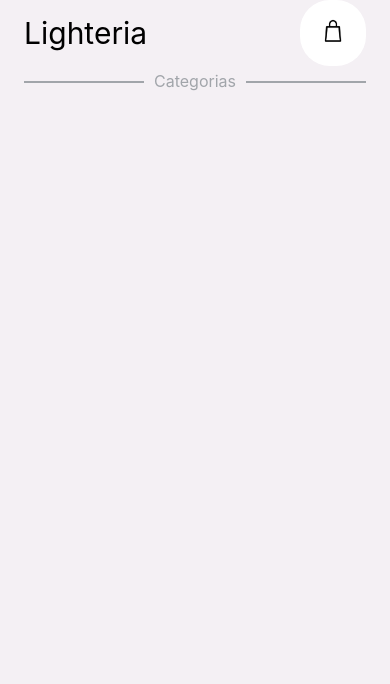
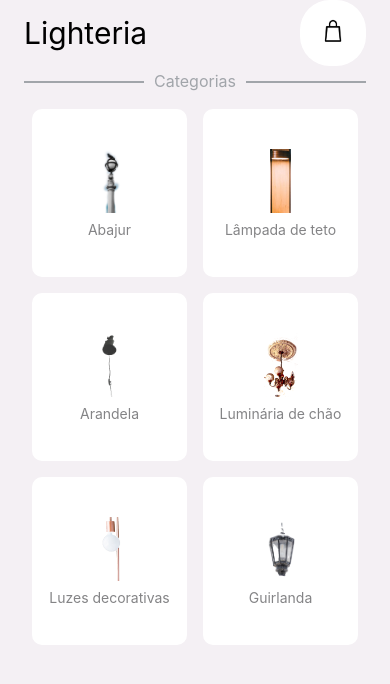
Before and after one commit to andreferreiraalves/react-native-lighteria, a React Native app: screen /ListaProdutos in a window 390 px wide. Shown: the top 684 px of the page. Built offline with nearby package versions, Linux system fonts and the light colour scheme.

Commit message:
card de produtos

```diff
--- a/App.js
+++ b/App.js
@@ -1,18 +1,31 @@
 import React from "react";
-import { StyleSheet, SafeAreaView } from "react-native";
-import ListaProdutos from "./src/views/ListaProdutos/ListaProdutos";
+import { NavigationContainer } from "@react-navigation/native";
+import { createNativeStackNavigator } from "@react-navigation/native-stack";
+
+import ListaProdutos from "./src/views/ListaProdutos";
+import DetalhesProduto from "./src/views/DetalhesProduto/";
+
+const Stack = createNativeStackNavigator();
 
 export default function App() {
   return (
-    <SafeAreaView style={styles.container}>
-      <ListaProdutos />
-    </SafeAreaView>
+    <NavigationContainer>
+      <Stack.Navigator defaultScreenOptions="ListaProdutos">
+        <Stack.Screen
+          name="ListaProdutos"
+          component={ListaProdutos}
+          options={{
+            headerShown: false,
+          }}
+        />
+        <Stack.Screen
+          name="DetalhesProduto"
+          component={DetalhesProduto}
+          options={{
+            headerShown: false,
+          }}
+        />
+      </Stack.Navigator>
+    </NavigationContainer>
   );
 }
-
-const styles = StyleSheet.create({
-  container: {
-    flex: 1,
-    backgroundColor: "#F4F0F4",
-  },
-});
--- a/package.json
+++ b/package.json
@@ -2,6 +2,7 @@
   "main": "node_modules/expo/AppEntry.js",
   "scripts": {
     "start": "expo start",
+    "dev" : "expo start --tunnel",
     "android": "expo start --android",
     "ios": "expo start --ios",
     "web": "expo start --web",
@@ -9,6 +10,7 @@
   },
   "dependencies": {
     "@react-navigation/native": "^6.0.2",
+    "@react-navigation/native-stack": "^6.1.0",
     "expo": "~42.0.1",
     "expo-status-bar": "~1.0.4",
     "react": "16.13.1",
--- /dev/null
+++ b/src/styles/styles.js
@@ -0,0 +1,23 @@
+// CORES
+export const COR_DE_FUNDO = "#F4F0F4";
+export const BLACK = "#000000";
+export const WHITE = "#fff";
+export const LIGHTGRAY = "#CACACA";
+export const LIGHTERGRAY = "#ACAAAB";
+export const LIGHTBLUE = "#00adef";
+export const RED = "red";
+
+// TIPOGRAFIA
+export const FONT_FAMILY_LIGHT = "OpenSans-Light";
+export const FONT_FAMILY_REGULAR = "OpenSans-Regular";
+export const FONT_FAMILY_SEMI_BOLD = "OpenSans-SemiBold";
+export const FONT_FAMILY_BOLD = "OpenSans-Bold";
+export const FONT_FAMILY_EXTRA_BOLD = "OpenSans-ExtraBold";
+
+// MEDIDAS
+export const FONT_SIZE_XX_LARGE = 30;
+export const FONT_SIZE_X_LARGE = 24;
+export const FONT_SIZE_LARGE = 20;
+export const FONT_SIZE_MEDIUM = 16;
+export const FONT_SIZE_SMALL = 14;
+export const FONT_SIZE_X_SMALL = 12;
--- /dev/null
+++ b/src/views/DetalhesProduto/index.js
@@ -0,0 +1,12 @@
+import React from "react";
+import { View, Text } from "react-native";
+
+const DetalhesProduto = () => {
+  return (
+    <View>
+      <Text>Detalhes produto</Text>
+    </View>
+  );
+};
+
+export default DetalhesProduto;
--- a/src/views/ListaProdutos/Componentes/Cabecalho/index.js
+++ b/src/views/ListaProdutos/Componentes/Cabecalho/index.js
@@ -1,5 +1,10 @@
 import React from "react";
 import { StyleSheet, Text, View, Image } from "react-native";
+import {
+  COR_DE_FUNDO,
+  FONT_SIZE_XX_LARGE,
+  WHITE,
+} from "../../../../styles/styles";
 
 const Cabecalho = () => {
   return (
@@ -26,7 +31,7 @@ const Cabecalho = () => {
 const styles = StyleSheet.create({
   titulo: {
     // fontFamily: 'OpenSans-ExtraBold',
-    fontSize: 30,
+    fontSize: FONT_SIZE_XX_LARGE,
   },
   containerTitulo: {
     flexDirection: "row",
@@ -40,7 +45,7 @@ const styles = StyleSheet.create({
     width: 30,
   },
   containerSacola: {
-    backgroundColor: "#FFF",
+    backgroundColor: WHITE,
     padding: 18,
     borderRadius: 30,
   },
@@ -54,12 +59,12 @@ const styles = StyleSheet.create({
   containerTexto: {
     flexDirection: "row",
     justifyContent: "center",
-    marginTop: -22
+    marginTop: -22,
   },
   textoDescricao: {
     padding: 10,
     //padding: 34,
-    backgroundColor: "#F4F0F4",
+    backgroundColor: COR_DE_FUNDO,
     fontSize: 16,
     //fontFamily: 'OpenSans-Regular',
     color: "#A1A5AA",
--- /dev/null
+++ b/src/views/ListaProdutos/Componentes/produto/index.js
@@ -0,0 +1,36 @@
+import React from "react";
+import { Image, StyleSheet, Text, View } from "react-native";
+
+import { FONT_SIZE_SMALL, WHITE } from "../../../../styles/styles";
+
+const Item = ({ titulo, imagem }) => {
+  return (
+    <View style={styles.containerItem}>
+      <Image source={imagem} style={styles.imagem} resizeMode="contain" />
+      <Text style={styles.texto}>{titulo}</Text>
+    </View>
+  );
+};
+
+const styles = StyleSheet.create({
+  containerItem: {
+    height: 168,
+    backgroundColor: WHITE,
+    flex: 1,
+    borderRadius: 10,
+    justifyContent: "center",
+    alignItems: "center",
+    margin: 8,
+  },
+  imagem: {
+    height: 64,
+  },
+  texto: {
+    marginTop: 8,
+    //fontFamily: 'OpenSans-SemiBold',
+    fontSize: FONT_SIZE_SMALL,
+    color: "#848486",
+  },
+});
+
+export default Item;
--- a/src/views/ListaProdutos/ListaProdutos/index.js
+++ /dev/null
@@ -1,28 +0,0 @@
-import React from "react";
-import { StyleSheet, View, FlatList, Text } from "react-native";
-
-import Cabecalho from "../Componentes/Cabecalho";
-import {DATA} from '../../../../assets/utils/data.js';
-
-const ListaProdutos = () => {
-  return (
-    <View style={styles.container}>
-      <FlatList
-        numColumns={2}
-        data={DATA}
-        renderItem={({ item }) => <View />}
-        keyExtractor={(item) => item.id}
-        ListHeaderComponent={<Cabecalho />
-        }
-      />
-    </View>
-  );
-};
-
-const styles = StyleSheet.create({
-  container: {
-    marginHorizontal: 24,
-  },
-});
-
-export default ListaProdutos;
--- /dev/null
+++ b/src/views/ListaProdutos/index.js
@@ -0,0 +1,35 @@
+import React from "react";
+import { StyleSheet, View, FlatList, Text, SafeAreaView } from "react-native";
+
+import Cabecalho from "./Componentes/Cabecalho";
+import Item from "./Componentes/produto";
+import { DATA } from "../../../assets/utils/data.js";
+import { COR_DE_FUNDO } from "../../styles/styles";
+
+const ListaProdutos = () => {
+  return (
+    <SafeAreaView style={styles.container}>
+      <View style={styles.containerMeio}>
+        <FlatList
+          numColumns={2}
+          data={DATA}
+          renderItem={({ item }) => <Item {...item} />}
+          keyExtractor={(item) => item.id}
+          ListHeaderComponent={<Cabecalho />}
+        />
+      </View>
+    </SafeAreaView>
+  );
+};
+
+const styles = StyleSheet.create({
+  container: {
+    flex: 1,
+    backgroundColor: COR_DE_FUNDO,
+  },
+  containerMeio: {
+    marginHorizontal: 24,
+  },
+});
+
+export default ListaProdutos;
```
Also changed, not shown: 2 other files (tests, documents, lock files or other folders).
